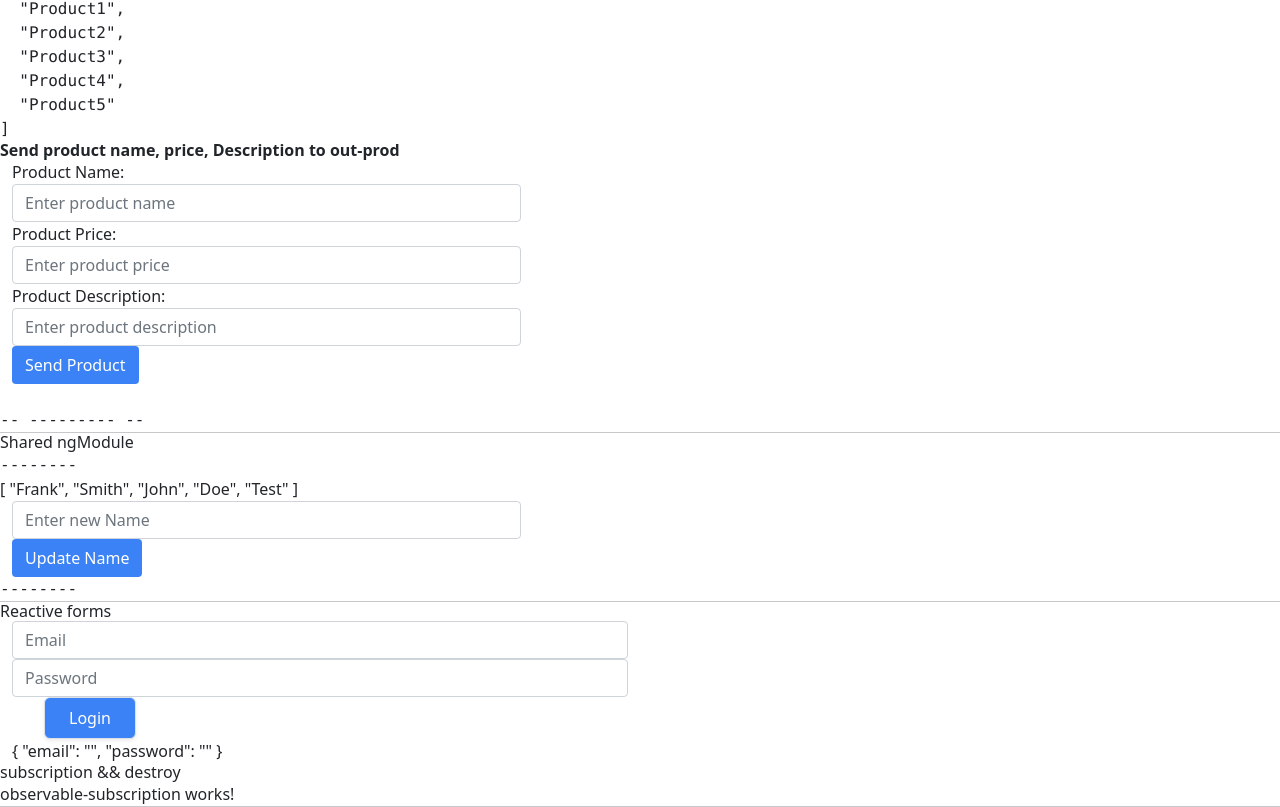
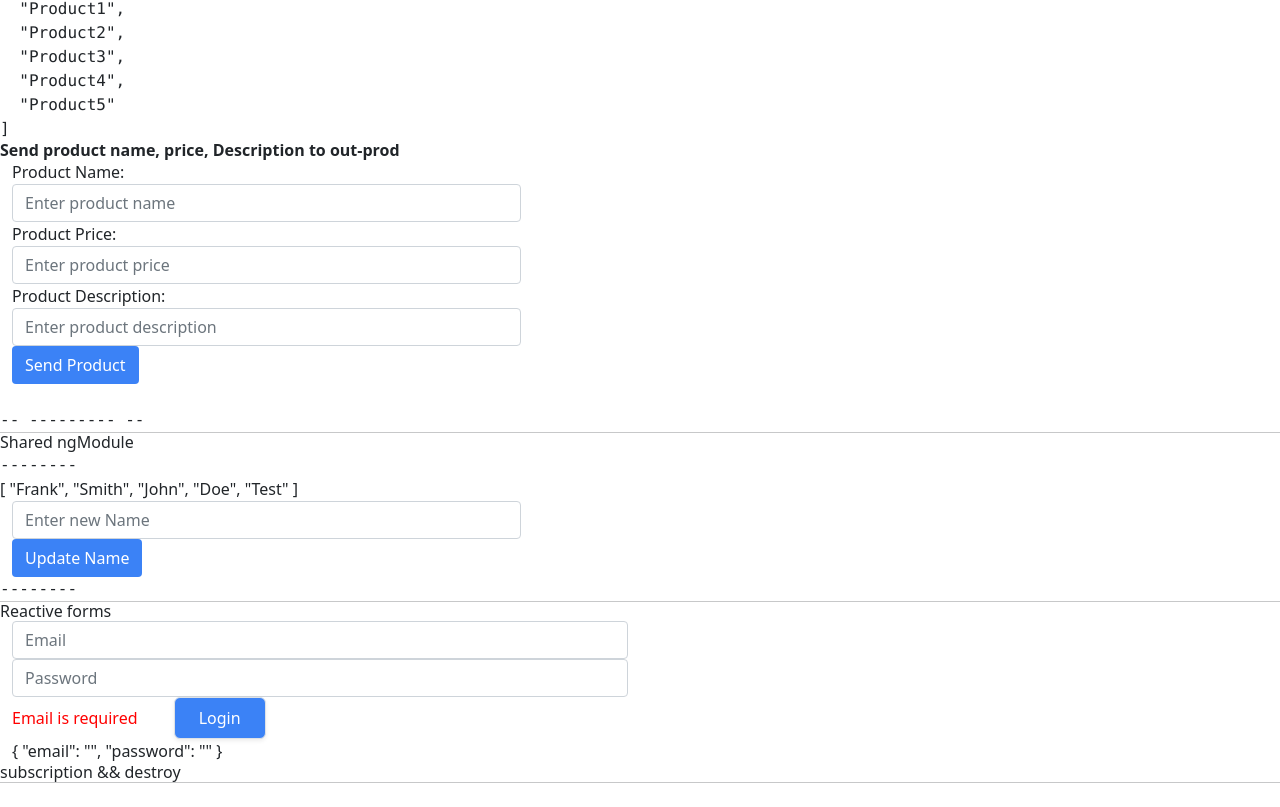
Before and after one commit to Satishchilkaka/ang-core, an Angular app: page / in a window 1280 px wide. Shown: the part 172-979 px from the top of the page. After the commit the page ends 955 px from the top, so only its background shows below. Built offline with nearby package versions, Linux system fonts and the light colour scheme.

Commit message:
add reactive forms

```diff
--- a/package.json
+++ b/package.json
@@ -10,11 +10,13 @@
   },
   "private": true,
   "dependencies": {
-    "@angular/animations": "~12.2.0",
+    "@angular/animations": "^12.2.16",
+    "@angular/cdk": "^13.2.6",
     "@angular/common": "~12.2.0",
     "@angular/compiler": "~12.2.0",
     "@angular/core": "~12.2.0",
     "@angular/forms": "~12.2.0",
+    "@angular/material": "^13.2.6",
     "@angular/platform-browser": "~12.2.0",
     "@angular/platform-browser-dynamic": "~12.2.0",
     "@angular/router": "~12.2.0",
--- a/src/app/app.component.html
+++ b/src/app/app.component.html
@@ -9,7 +9,7 @@
 <h3>Reactive forms</h3>
 <app-login-form></app-login-form>
 <h3>subscription && destroy</h3>
-<app-observable-subscription></app-observable-subscription>
+<!-- <app-observable-subscription></app-observable-subscription> -->
 <hr />
 
 <!-- <app-content></app-content>
--- a/src/app/app.module.ts
+++ b/src/app/app.module.ts
@@ -24,6 +24,7 @@ import { OutProductComponent } from './concepts/in-out/out-product/out-product.c
 import { InProductComponent } from './concepts/in-out/out-product/in-product/in-product.component';
 import { SharedPersonModule } from './shared-person/shared-person.module';
 import { ObservableSubscriptionComponent } from './subscription/observable-subscription/observable-subscription.component';
+import { MatFormFieldModule } from '@angular/material/form-field';
 @NgModule({
   declarations: [
     AppComponent,
@@ -44,6 +45,7 @@ import { ObservableSubscriptionComponent } from './subscription/observable-subsc
     ObservableSubscriptionComponent,
 
 
+
   ],
   imports: [
     BrowserModule,
@@ -52,7 +54,8 @@ import { ObservableSubscriptionComponent } from './subscription/observable-subsc
     FooterModule,
     TestModule,
     ReactiveFormsModule,
-    SharedPersonModule
+    SharedPersonModule,
+    MatFormFieldModule
 
   ],
 
--- a/src/app/features/login-form/login-form.component.css
+++ b/src/app/features/login-form/login-form.component.css
@@ -0,0 +1,3 @@
+.error-required {
+  color: red;
+}
--- a/src/app/features/login-form/login-form.component.html
+++ b/src/app/features/login-form/login-form.component.html
@@ -18,6 +18,21 @@
             formControlName="password"
           />
         </div>
+        <mat-error
+          class="error-required"
+          *ngIf="login.get('email')?.hasError('required')"
+        >
+          Email is required
+        </mat-error>
+        <mat-error
+          class="error-required"
+          *ngIf="
+            login.controls.password.hasError('validation.type') &&
+            login.controls.password.hasError('required')
+          "
+        >
+          Password min length is 6
+        </mat-error>
         <button
           class="ml-8 whitespace-nowrap inline-flex items-left justify-center px-4 py-2 border border-transparent rounded-md shadow-sm text-base font-medium text-white bg-blue-500 hover:bg-black"
           type="submit"
--- a/src/app/features/login-form/login-form.component.ts
+++ b/src/app/features/login-form/login-form.component.ts
@@ -8,7 +8,7 @@ import { FormGroup, FormBuilder, Validators, FormControl } from '@angular/forms'
 export class LoginFormComponent implements OnInit {
   login = new FormGroup({
     email: new FormControl('', { validators: [Validators.required] }),
-    password: new FormControl('', { validators: [Validators.required] })
+    password: new FormControl('', { validators: [Validators.required, Validators.min(6)] })
   })
   constructor() { }
 
```
Also changed, not shown: src/assets/Angular Validation (1).jpg (added), 1 other file (tests, documents, lock files or other folders).
